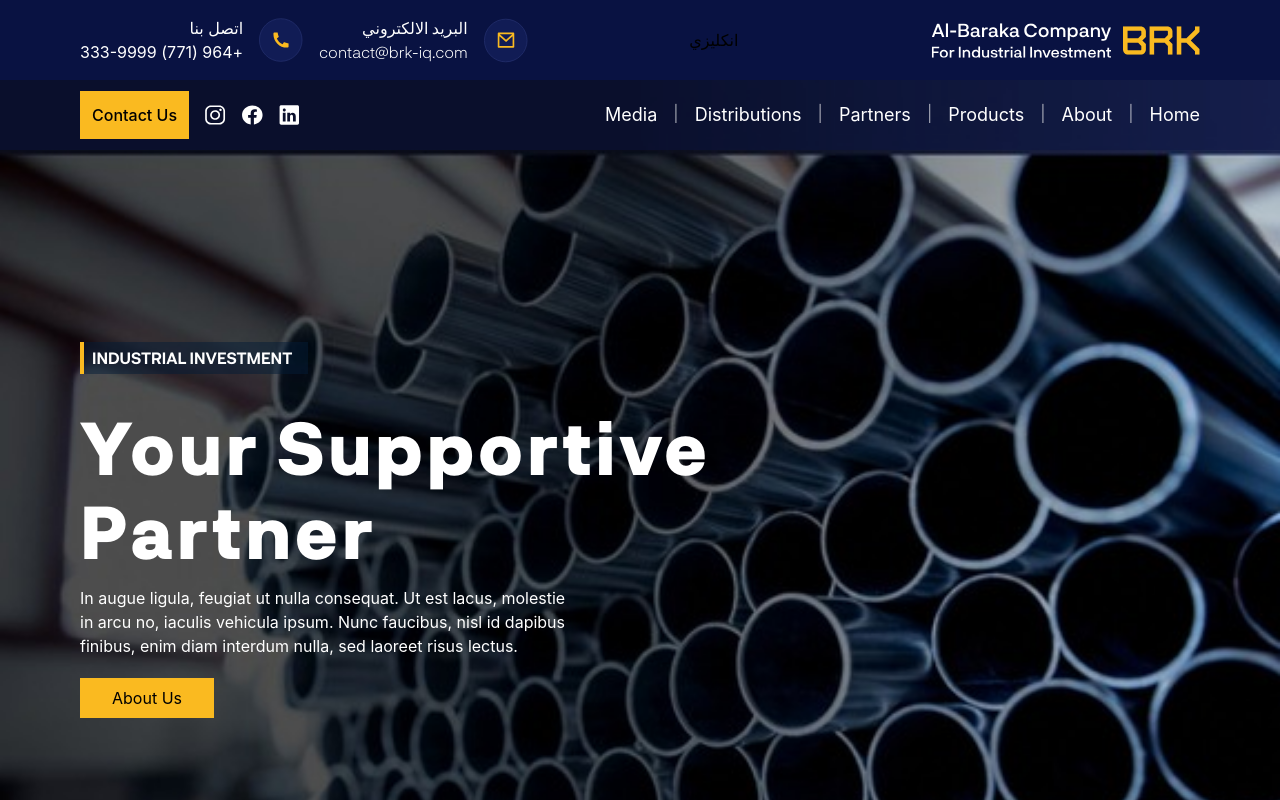
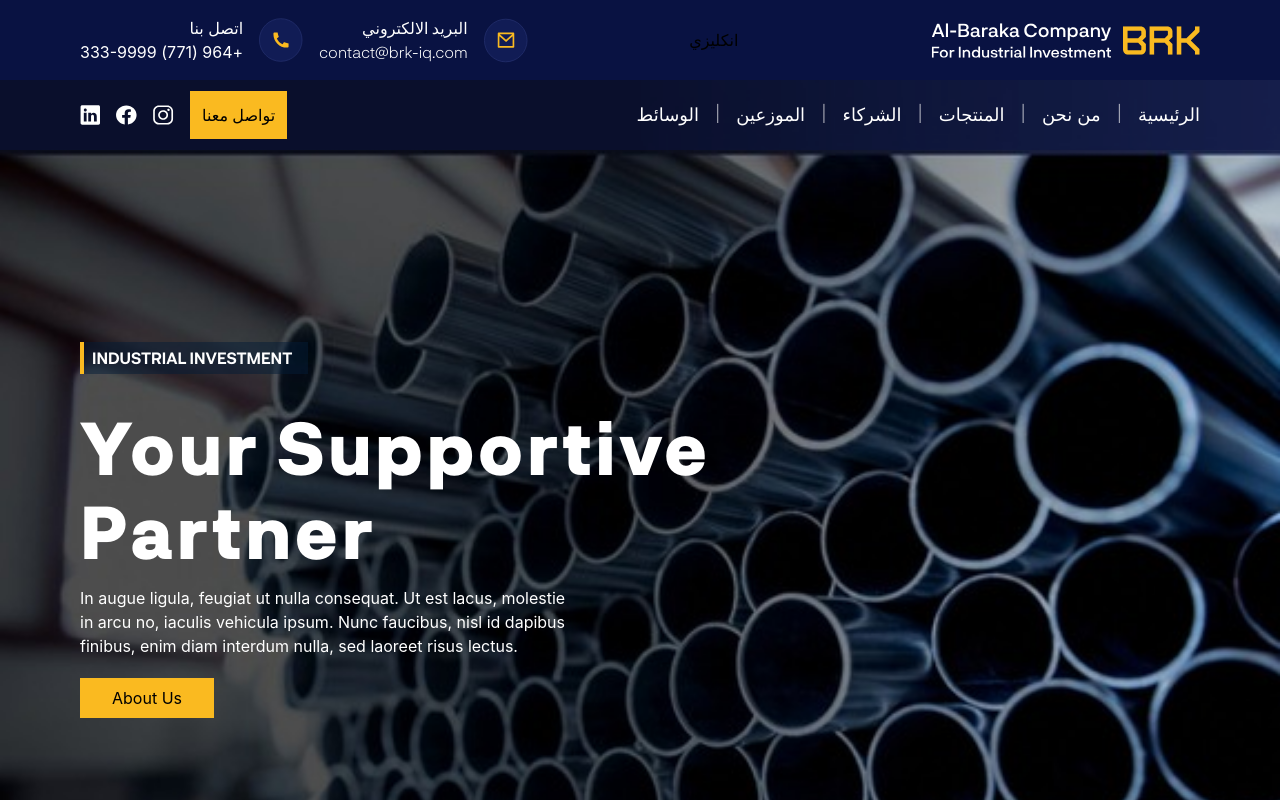
Before and after one commit to xmustafa5/BRK-, a React (Create React App) app: page / in a window 1280 px wide. Shown: the top 800 px of the page. Built offline with nearby package versions, Linux system fonts and the light colour scheme; no server answers.

Commit message:
navbar arabic c hange the content and styling the directions

```diff
--- a/src/index.css
+++ b/src/index.css
@@ -247,3 +247,6 @@ code {
 .rtl{
   direction: rtl;
 }
+.ltr{
+  direction: ltr;
+}
--- a/src/layout/NavBar.jsx
+++ b/src/layout/NavBar.jsx
@@ -9,13 +9,18 @@ import LanguageContext from "../LanguageContext";
 
 const NavBar = () => {
   const [IsMenuOpened, setIsMenuOpened] = useState(false);
-  const { language, toggleLanguage,ar,en ,light} = useContext(LanguageContext);
+  const { language, toggleLanguage, ar, en, light } =
+    useContext(LanguageContext);
   function toggleMenu() {
     setIsMenuOpened((prev) => !prev);
   }
 
   return (
-    <header className={`bg-blue-120 ${ar &&  'rtl'} h-[80px] flex flex-col justify-center items-center`}>
+    <header
+      className={`bg-blue-120 ${
+        ar && "rtl"
+      } h-[80px] flex flex-col justify-center items-center`}
+    >
       <div className="container relative flex justify-between  items-center">
         <div className="flex gap-3 w-[200px] sm:w-[300px]">
           {logo} {logoText}
@@ -23,13 +28,13 @@ const NavBar = () => {
         <div className="lg:hidden" onClick={toggleMenu}>
           <img src={burgerMenuIcon} alt="More" />
         </div>
-        <button onClick={toggleLanguage}>{ar ? 'انكليزي' : 'arabic'}</button>
+        <button onClick={toggleLanguage}>{ar ? "انكليزي" : "arabic"}</button>
         <div className="hidden justify-center items-center gap-4 lg:flex">
           <div className="flex justify-center items-center gap-4">
             {Emails}
             <div className={`text-white light text-md`}>
               <Link href="">
-                <p>{ar ? 'البريد الالكتروني':'Email'}</p>
+                <p>{ar ? "البريد الالكتروني" : "Email"}</p>
                 <p>contact@brk-iq.com</p>
               </Link>
             </div>
@@ -37,8 +42,8 @@ const NavBar = () => {
           <div className={`flex justify-center ${light} items-center gap-4`}>
             {Phones}
             <div className="text-white text-md">
-              <p>{ar ? 'اتصل بنا' :'Call Us'  }</p>
-              <p>{ar? '+964 (771) 333-9999' :  '+964 (771) 333-9999'}</p>
+              <p>{ar ? "اتصل بنا" : "Call Us"}</p>
+              <p>{ar ? "+964 (771) 333-9999" : "+964 (771) 333-9999"}</p>
             </div>
           </div>
         </div>
@@ -59,43 +64,45 @@ const NavBar = () => {
             }`}
           >
             <li className="text-white text-lg">
-              <Link to="/">Home</Link>
+              <Link to="/">{ar ? "الرئيسية" : "Home"}</Link>
             </li>
             <span className="text-white text-opacity-60 hidden md:inline">
               |
             </span>
             <li className="text-white text-lg">
-              <Link to="aboutus">About</Link>
+              <Link to="aboutus">{ar ? "من نحن" : "About"}</Link>
             </li>
             <span className="text-white text-opacity-60 hidden md:inline">
               |
             </span>
             <li className="text-white text-lg">
-              <a href="#Products">Products</a>
+              <a href="#Products">{ar ? "المنتجات" : "Products"}</a>
             </li>
             <span className="text-white text-opacity-60 hidden md:inline">
               |
             </span>
             <li className="text-white text-lg">
-              <Link to="partners">Partners</Link>
+              <Link to="partners">{ar ? "الشركاء" : "Partners"}</Link>
             </li>
             <span className="text-white text-opacity-60 hidden md:inline">
               |
             </span>
             <li className="text-white text-lg">
-              <Link to="our-distributors">Distributions</Link>
+              <Link to="our-distributors">
+                {ar ? "الموزعين" : "Distributions"}
+              </Link>
             </li>
             <span className="text-white text-opacity-60 hidden md:inline">
               |
             </span>
             <li className="text-white text-lg">
-              <Link to="media">Media</Link>
+              <Link to="media">{ar ? "الوسائط" : `Media`}</Link>
             </li>
           </ul>
           <div
             className={`flex gap-4 h-full justify-center items-center ${
-              IsMenuOpened ? "absolute left-4" : ""
-            }`}
+              ar && "ltr"
+            } ${IsMenuOpened ? "absolute left-4" : ""}`}
           >
             <div className="flex gap-4">
               {linkedin}
@@ -103,7 +110,9 @@ const NavBar = () => {
               {instagram}
             </div>
             <button className="bg-yellow-120 w-full h-full flex justify-center items-center p-3">
-              <p className="text-md font-medium ">Contact Us</p>
+              <p className="text-md font-medium ">
+                {ar ? "تواصل معنا" : "Contact Us"}
+              </p>
             </button>
           </div>
         </div>
```
